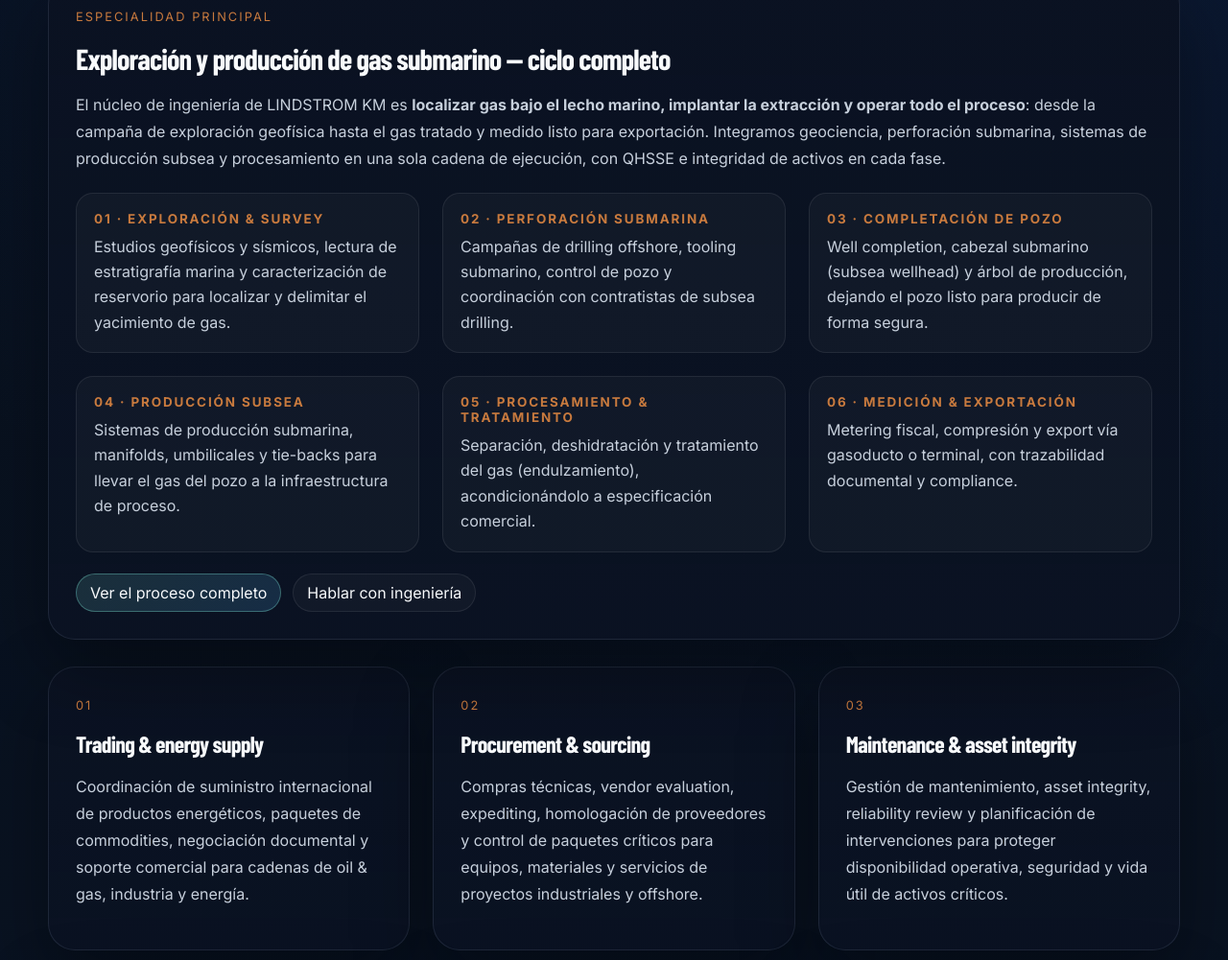
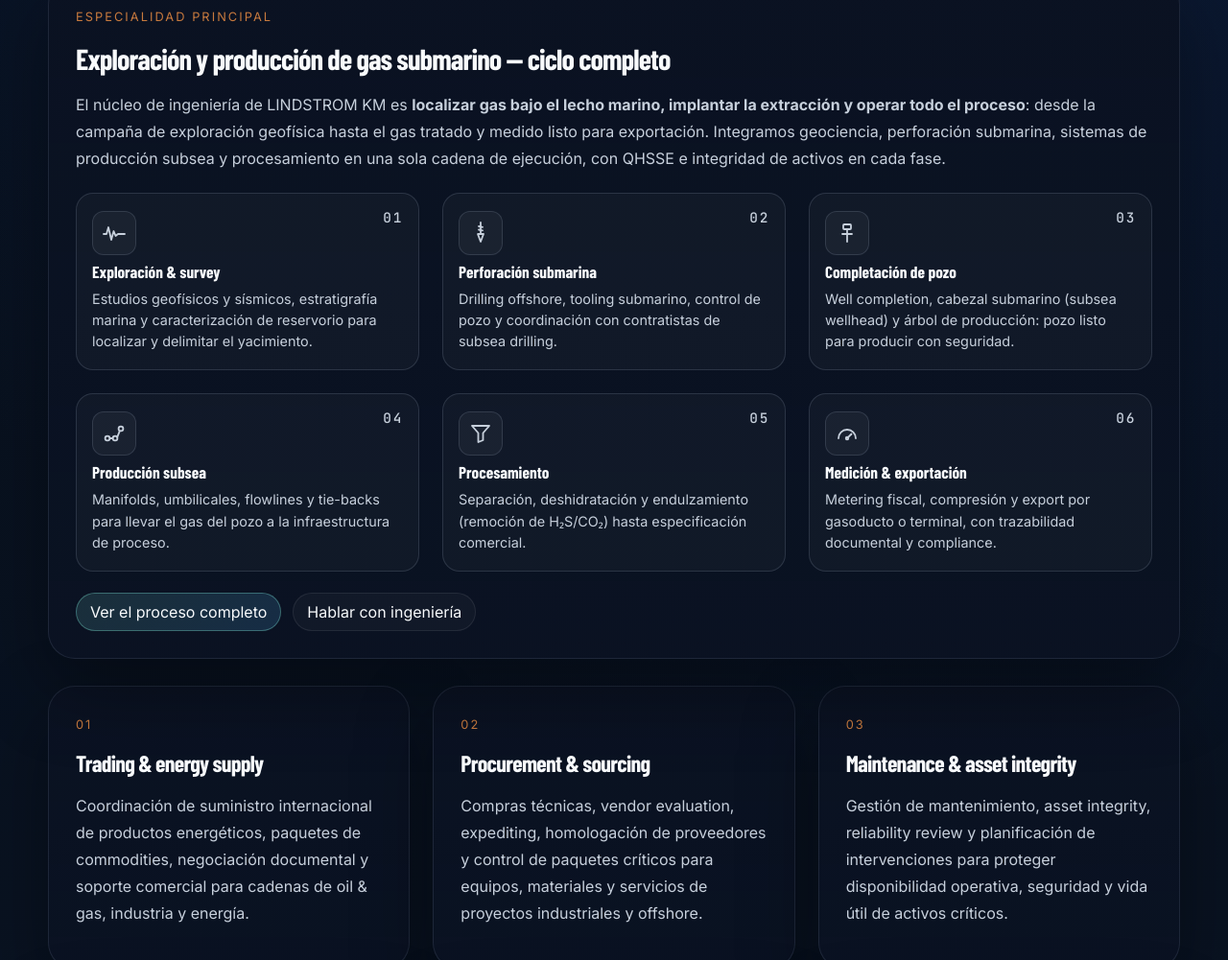
Before and after one commit to carlos2325/itel2-lindstrom-preview, a plain HTML site: page lindstrom-km/index.html in a window 1280 px wide. Shown: the part 1564-2565 px from the top of the page at 96% size. Drawn offline with nearby package versions, Linux system fonts and the light colour scheme.

Commit message:
Preview: infografía proceso gas submarino

```diff
--- a/assets/styles.css
+++ b/assets/styles.css
@@ -1076,6 +1076,50 @@
   color: var(--gold);
 }
 
+.process__step {
+  position: relative;
+  display: flex;
+  flex-direction: column;
+  gap: 8px;
+  padding: 18px 16px;
+  border-radius: 18px;
+  border: 1px solid var(--line);
+  background: rgba(255, 255, 255, 0.03);
+}
+
+.process__icon {
+  width: 46px;
+  height: 46px;
+  border-radius: 12px;
+  display: grid;
+  place-items: center;
+  color: var(--accent);
+  background: rgba(255, 255, 255, 0.04);
+  border: 1px solid var(--line);
+}
+
+.process__num {
+  position: absolute;
+  top: 14px;
+  right: 16px;
+  font-family: var(--mono);
+  font-size: 0.72rem;
+  letter-spacing: 0.12em;
+  color: var(--accent);
+}
+
+.process__step strong {
+  font-family: var(--serif);
+  font-size: 1.08rem;
+  line-height: 1.1;
+}
+
+.process__step span {
+  color: var(--muted);
+  font-size: 0.9rem;
+  line-height: 1.55;
+}
+
 .flagship {
   position: relative;
   overflow: hidden;
--- a/lindstrom-km/index.html
+++ b/lindstrom-km/index.html
@@ -162,29 +162,41 @@
             </p>
 
             <div class="grid-3" style="margin-top: 22px;">
-              <div class="hero-summary__item">
-                <strong>01 · Exploración &amp; survey</strong>
-                <span>Estudios geofísicos y sísmicos, lectura de estratigrafía marina y caracterización de reservorio para localizar y delimitar el yacimiento de gas.</span>
+              <div class="process__step">
+                <span class="process__num">01</span>
+                <span class="process__icon" aria-hidden="true"><svg width="26" height="26" viewBox="0 0 26 26" fill="none" stroke="currentColor" stroke-width="1.8" stroke-linecap="round" stroke-linejoin="round"><path d="M2 14h3l2-7 3 13 2.5-9 2 5 2.5-2H24"/></svg></span>
+                <strong>Exploración &amp; survey</strong>
+                <span>Estudios geofísicos y sísmicos, estratigrafía marina y caracterización de reservorio para localizar y delimitar el yacimiento.</span>
               </div>
-              <div class="hero-summary__item">
-                <strong>02 · Perforación submarina</strong>
-                <span>Campañas de drilling offshore, tooling submarino, control de pozo y coordinación con contratistas de subsea drilling.</span>
+              <div class="process__step">
+                <span class="process__num">02</span>
+                <span class="process__icon" aria-hidden="true"><svg width="26" height="26" viewBox="0 0 26 26" fill="none" stroke="currentColor" stroke-width="1.8" stroke-linecap="round" stroke-linejoin="round"><line x1="13" y1="2" x2="13" y2="14"/><path d="M10 14h6l-3 8z"/><line x1="11" y1="6" x2="15" y2="6.8"/><line x1="11" y1="9.5" x2="15" y2="10.3"/></svg></span>
+                <strong>Perforación submarina</strong>
+                <span>Drilling offshore, tooling submarino, control de pozo y coordinación con contratistas de subsea drilling.</span>
               </div>
-              <div class="hero-summary__item">
-                <strong>03 · Completación de pozo</strong>
-                <span>Well completion, cabezal submarino (subsea wellhead) y árbol de producción, dejando el pozo listo para producir de forma segura.</span>
+              <div class="process__step">
+                <span class="process__num">03</span>
+                <span class="process__icon" aria-hidden="true"><svg width="26" height="26" viewBox="0 0 26 26" fill="none" stroke="currentColor" stroke-width="1.8" stroke-linecap="round" stroke-linejoin="round"><rect x="9" y="4" width="8" height="5" rx="1"/><line x1="13" y1="9" x2="13" y2="22"/><line x1="8" y1="14" x2="18" y2="14"/></svg></span>
+                <strong>Completación de pozo</strong>
+                <span>Well completion, cabezal submarino (subsea wellhead) y árbol de producción: pozo listo para producir con seguridad.</span>
               </div>
-              <div class="hero-summary__item">
-                <strong>04 · Producción subsea</strong>
-                <span>Sistemas de producción submarina, manifolds, umbilicales y tie-backs para llevar el gas del pozo a la infraestructura de proceso.</span>
+              <div class="process__step">
+                <span class="process__num">04</span>
+                <span class="process__icon" aria-hidden="true"><svg width="26" height="26" viewBox="0 0 26 26" fill="none" stroke="currentColor" stroke-width="1.8" stroke-linecap="round" stroke-linejoin="round"><circle cx="6" cy="18" r="2.4"/><circle cx="14" cy="18" r="2.4"/><circle cx="20" cy="8" r="2.4"/><path d="M8.4 18h3.2M16.2 16.8l2.6-6.4"/></svg></span>
+                <strong>Producción subsea</strong>
+                <span>Manifolds, umbilicales, flowlines y tie-backs para llevar el gas del pozo a la infraestructura de proceso.</span>
               </div>
-              <div class="hero-summary__item">
-                <strong>05 · Procesamiento &amp; tratamiento</strong>
-                <span>Separación, deshidratación y tratamiento del gas (endulzamiento), acondicionándolo a especificación comercial.</span>
+              <div class="process__step">
+                <span class="process__num">05</span>
+                <span class="process__icon" aria-hidden="true"><svg width="26" height="26" viewBox="0 0 26 26" fill="none" stroke="currentColor" stroke-width="1.8" stroke-linecap="round" stroke-linejoin="round"><path d="M4 5h18l-6.5 7.5V20l-5 2v-9.5z"/></svg></span>
+                <strong>Procesamiento</strong>
+                <span>Separación, deshidratación y endulzamiento (remoción de H₂S/CO₂) hasta especificación comercial.</span>
               </div>
-              <div class="hero-summary__item">
-                <strong>06 · Medición &amp; exportación</strong>
-                <span>Metering fiscal, compresión y export vía gasoducto o terminal, con trazabilidad documental y compliance.</span>
+              <div class="process__step">
+                <span class="process__num">06</span>
+                <span class="process__icon" aria-hidden="true"><svg width="26" height="26" viewBox="0 0 26 26" fill="none" stroke="currentColor" stroke-width="1.8" stroke-linecap="round" stroke-linejoin="round"><path d="M4 18a9 9 0 0 1 18 0"/><line x1="13" y1="18" x2="17.5" y2="13.5"/><circle cx="13" cy="18" r="1.3"/></svg></span>
+                <strong>Medición &amp; exportación</strong>
+                <span>Metering fiscal, compresión y export por gasoducto o terminal, con trazabilidad documental y compliance.</span>
               </div>
             </div>
 
```
